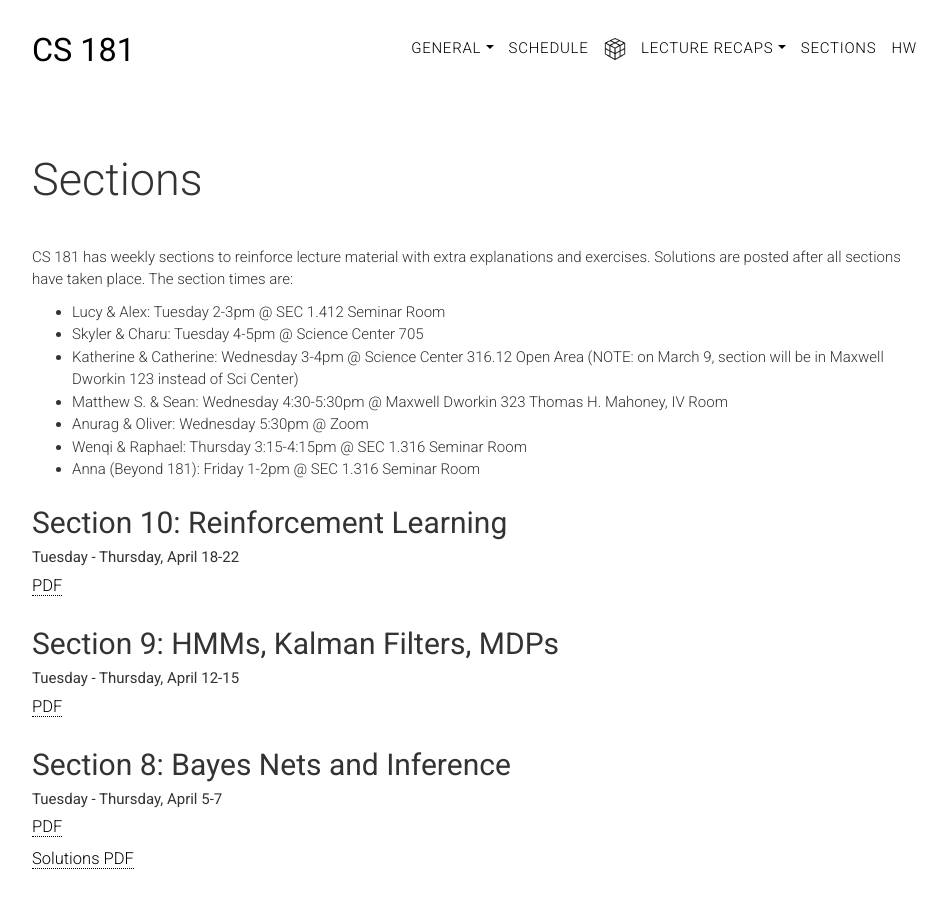
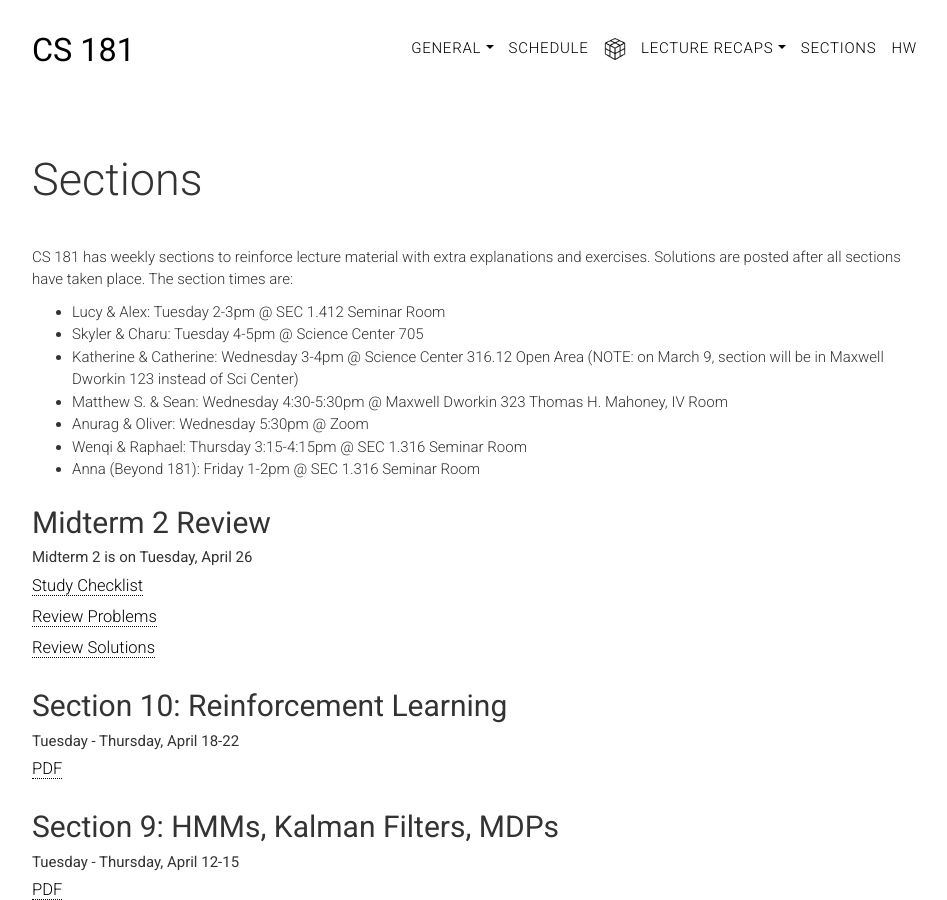
Before and after one commit to harvard-ml-courses/cs181-web, a Jekyll site: the page built from sections.html, in a window 1280 px wide and 900 px high. Shown: the whole window, without its empty margins (158-1105 px from the left). Built offline with Jekyll 4.4.1, drawn with Linux system fonts in a browser that asks for light colours.

Commit message:
Post Midterm 2 Review Materials

```diff
--- a/sections.html
+++ b/sections.html
@@ -33,7 +33,15 @@ weight: 0
             <li><a href="sections/sec01_soln.pdf" target="_blank">Solutions PDF</a></li>
         </ul> -->
 
-        <h2 class="title" id="sec9">Section 10: Reinforcement Learning</h2>
+        <h2 class="title" id="mid2">Midterm 2 Review</h2>
+        <p class="head-subtitle"> Midterm 2 is on Tuesday, April 26 </p>
+        <ul class="lists">
+            <li><a href="sections/midterm2_review/Midterm_2_Checklist.pdf"  target="_blank">Study Checklist</a></li>
+            <li><a href="sections/midterm2_review/Midterm_2_Review.pdf" target="_blank">Review Problems</a></li>
+            <li><a href="sections/midterm2_review/Midterm_2_ReviewSOL.pdf" target="_blank">Review Solutions</a></li>
+       </ul>
+
+        <h2 class="title" id="sec10">Section 10: Reinforcement Learning</h2>
         <p class="head-subtitle">Tuesday - Thursday, April 18-22</p>
         <ul class="lists">
             <li><a href="sections/sec10-reinforcement_learning/sec10.pdf" target="_blank">PDF</a></li>
@@ -88,7 +96,7 @@ weight: 0
             <li><a href="sections/sec04-nn/04-soln.pdf" target="_blank">Solutions PDF</a></li>
         </ul>
 
-        <h2 class="title" id="sec3">Midterm 1 Review</h2>
+        <h2 class="title" id="mid1">Midterm 1 Review</h2>
         <p class="head-subtitle"> Midterm 1 is on Tuesday, March 1 </p>
         <ul class="lists">
             <li><a href="sections/midterm1_review/review-checklist-2022.pdf"  target="_blank">Study Checklist</a></li>
```
